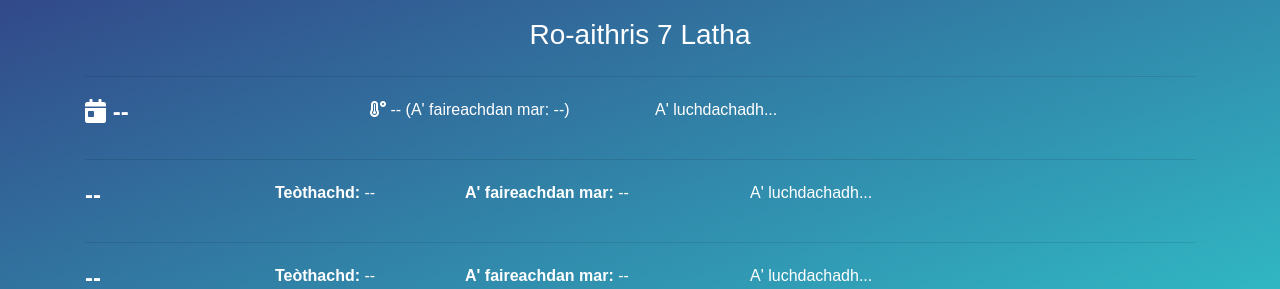
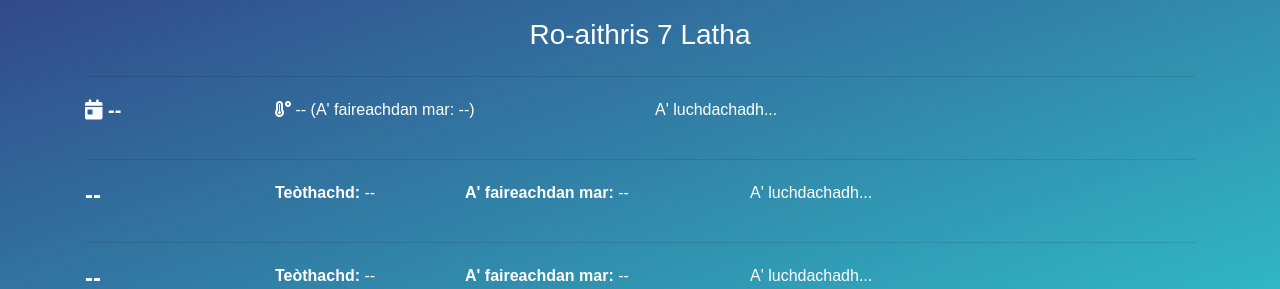
Before and after one commit to angeidheal/aimsir, a Jekyll site: the page built from index.html, in a window 1280 px wide. Shown: the part 446-735 px from the top of the page. Built offline with Jekyll 4.4.1, drawn with Linux system fonts in a browser that asks for light colours; nearby versions of some CDN libraries; a script that is not in the unit is left out.

Commit message:
Update index.html

```diff
--- a/index.html
+++ b/index.html
@@ -41,10 +41,10 @@ title: Dachaigh
     <hr/>
 
       <div class="row daily-summary day-1">
-        <div class="col-md-3">
-          <h4><i class="fas fa-calendar-day"></i> <span class="day-1-day">--</span></h4>
+        <div class="col-md-2">
+          <h5><i class="fas fa-calendar-day"></i> <span class="day-1-day">--</span></h5>
         </div>
-        <div class="col-md-3">
+        <div class="col-md-4">
           <p><i class="fas fa-temperature-high"></i> <span class="day-1-temp">--</span> (A' faireachdan mar: <span class="day-1-app-temp">--</span>)</p>
         </div>
         <div class="col-md-6 day-1-summary">
```
